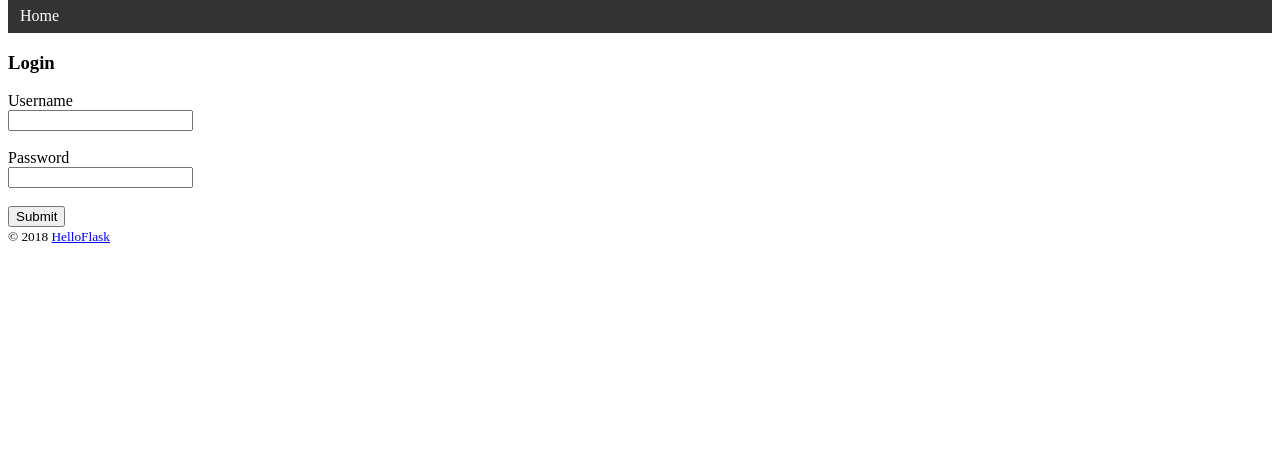
After one commit to JK1602lyq/watchlist, a Flask app: template templates/login.html in a window 1280 px wide. The commit adds this page. Shown: the part 347-800 px from the top of the page. Run offline with Flask 2, Linux system fonts and the light colour scheme; the template is opened without the code that fills it, so the values that code supplies are empty.

Commit message:
User authentification with Flask-Login

```diff
--- a/app.py
+++ b/app.py
@@ -1,11 +1,25 @@
 import os
 import sys
-from flask import Flask
+from flask import Flask, request, flash, redirect, url_for
 from flask import render_template
 from flask_sqlalchemy import SQLAlchemy
 import click
+from werkzeug.security import generate_password_hash, check_password_hash
+from flask_login import LoginManager
+from flask_login import login_user
+from flask_login import login_required, logout_user
+from flask_login import login_required, current_user
 
 app = Flask(__name__)
+
+
+login_manager = LoginManager(app)  # 实例化扩展类
+
+
+@login_manager.user_loader
+def load_user(user_id):  # 创建用户加载回调函数， 接受用户 ID 作为参数
+    user = User.query.get(int(user_id))  # 用 ID 作为 User 模型的主键查询对应的用户
+    return user # 返回用户对象
 
 
 WIN = sys.platform.startswith('win')
@@ -30,9 +44,22 @@ def initdb(drop):
     click.echo('Initialized database.') # 输出提示信息
 
 
-class User(db.Model):  # 表名将会是 user（ 自动生成， 小写处理）
-    id = db.Column(db.Integer, primary_key=True)  # 主键
-    name = db.Column(db.String(20))  # 名字
+class User(db.Model):
+    id = db.Column(db.Integer, primary_key=True)
+    name = db.Column(db.String(20))
+    username = db.Column(db.String(20)) # 用户名
+    password_hash = db.Column(db.String(128)) # 密码散列值
+
+    def set_password(self, password):  # 用来设置密码的方法， 接受密码作为参数
+        self.password_hash = generate_password_hash(password)  # 将生成的密码保持到对应字段
+
+    def validate_password(self, password):  # 用于验证密码的方法， 接受密码作为参数
+        return check_password_hash(self.password_hash, password)  # 返回布尔值
+
+
+# class User(db.Model):  # 表名将会是 user（ 自动生成， 小写处理）
+#     id = db.Column(db.Integer, primary_key=True)  # 主键
+#     name = db.Column(db.String(20))  # 名字
 
 
 class Movie(db.Model):  # 表名将会是 movie
@@ -62,14 +89,115 @@ def forge():
     db.session.add(user)
     for m in movies:
         movie = Movie(title=m['title'], year=m['year'])
-    db.session.add(movie)
+        db.session.add(movie)
     db.session.commit()
     click.echo('Done.')
 
 
+@app.cli.command()
+@click.option('--username', prompt=True, help='The username used to login.')
+@click.option('--password', prompt=True, hide_input=True, confirmation_prompt=True, help='The password used to login.')
+def admin(username, password):
+    """Create user."""
+    db.create_all()
+    user = User.query.first()
+    if user is not None:
+        click.echo('Updating user...')
+        user.username = username
+        user.set_password(password) # 设置密码
+    else:
+        click.echo('Creating user...')
+        user = User(username=username, name='Admin')
+        user.set_password(password) # 设置密码
+        db.session.add(user)
+    db.session.commit() # 提交数据库会话
+    click.echo('Done.')
+
+
+# ...
+@app.route('/login', methods=['GET', 'POST'])
+def login():
+    if request.method == 'POST':
+        username = request.form['username']
+        password = request.form['password']
+        if not username or not password:
+            flash('Invalid input.')
+            return redirect(url_for('login'))
+        user = User.query.first()
+        # 验证用户名和密码是否一致
+        if username == user.username and user.validate_password(password):
+            login_user(user) # 登入用户
+            flash('Login success.')
+            return redirect(url_for('index')) # 重定向到主页
+        flash('Invalid username or password.') # 如果验证失败， 显示错误消息
+        return redirect(url_for('login')) # 重定向回登录页面
+    return render_template('login.html')
+
+
+@app.route('/logout')
+@login_required  # 用于视图保护， 后面会详细介绍
+def logout():
+    logout_user()  # 登出用户
+    flash('Goodbye.')
+    return redirect(url_for('index'))  # 重定向回首页
+
+
+login_manager.login_message = 'Please login in first'
+login_manager.login_view = 'login'
+
+
+@app.route('/movie/delete/<int:movie_id>', methods=['POST'])
+@login_required # 登录保护
+def delete(movie_id):
+    movie = Movie.query.get_or_404(movie_id)
+    db.session.delete(movie)
+    db.session.commit()
+    flash('Item deleted.')
+    return redirect(url_for('index'))
+
+
+@app.route('/movie/edit/<int:movie_id>', methods=['GET', 'POST'])
+@login_required
+def edit(movie_id):
+    movie = Movie.query.get_or_404(movie_id)
+    movie['title'] = request.form['title']
+    movie['year'] = request.form['year']
+    db.session.commit()
+    flash('Item altered.')
+    return redirect(url_for('index'))
+
+
+@app.route('/', methods=['GET', 'POST'])
+def index():
+    if request.method == 'POST':
+        if not current_user.is_authenticated:  # 如果当前用户未认证
+            flash('Please login in first')
+            return redirect(url_for('index'))  # 重定向到主页
+
+
+@app.route('/settings', methods=['GET', 'POST'])
+@login_required
+def settings():
+    if request.method == 'POST':
+        name = request.form['name']
+        if not name or len(name) > 20:
+            flash('Invalid input.')
+            return redirect(url_for('settings'))
+        current_user.name = name
+    # current_user 会返回当前登录用户的数据库记录对象
+    # 等同于下面的用法
+    # user = User.query.first()
+    # user.name = name
+        db.session.commit()
+        flash('Settings updated.')
+        return redirect(url_for('index'))
+    return render_template('settings.html')
+
+
 @app.route('/')
 def index():
-    return render_template('index.html', name=name, movies=movies)
+    movies = Movie.query.all()
+    return render_template('index.html', movies=movies)
 
 # @app.route('/')
 # def hello():
--- /dev/null
+++ b/static/style.css
@@ -0,0 +1,38 @@
+nav ul {
+list-style-type: none;
+margin: 0;
+padding: 0;
+overflow: hidden;
+background-color: #333;
+}
+
+nav li {
+float: left;
+}
+
+nav li a {
+display: block;
+color: white;
+text-align: center;
+padding: 8px 12px;
+text-decoration: none;
+}
+
+nav li a:hover {
+background-color: #111;
+}
+
+
+.float-right {
+float: right;
+}
+
+.imdb {
+font-size: 12px;
+font-weight: bold;
+color: black;
+text-decoration: none;
+background: #F5C518;
+border-radius: 5px;
+padding: 3px 5px;
+}
--- /dev/null
+++ b/templates/base.html
@@ -0,0 +1,28 @@
+<!DOCTYPE html>
+<html lang="en">
+<head>
+{% block head %}
+<meta charset="utf-8">
+<meta name="viewport" content="width=device-width, initial-s
+cale=1.0">
+<title>{{ user.name }}'s Watchlist</title>
+<link rel="icon" href="{{ url_for('static', filename='favicon.png') }}">
+<link rel="stylesheet" href="{{ url_for('static', filename='style.css') }}" type="text/css">
+{% endblock %}
+</head>
+<body>
+<h2>
+<img alt="Avatar" class="avatar" src="{{ url_for('static', filename='images/avatar.png') }}">
+{{ user.name }}'s Watchlist
+</h2>
+<nav>
+<ul>
+<li><a href="{{ url_for('index') }}">Home</a></li>
+</ul>
+</nav>
+{% block content %}{% endblock %}
+<footer>
+<small>&copy; 2018 <a href="http://helloflask.com/tutorial">HelloFlask</a></small>
+</footer>
+</body>
+</html>
--- /dev/null
+++ b/templates/login.html
@@ -0,0 +1,22 @@
+<!DOCTYPE html>
+<html lang="en">
+<head>
+    <meta charset="UTF-8">
+    <title>Please login in</title>
+    <link rel="icon" href="{{ url_for('static', filename='favicon.png') }}">
+</head>
+<body>
+{% extends 'base.html' %}
+{% block content %}
+<h3>Login</h3>
+<form method="post">
+    Username<br>
+    <input type="text" name="username" required><br><br>
+    Password<br>
+    <!-- 密码输入框的 type 属性使用 password， 会将输入值显示为圆点 -->
+    <input type="password" name="password" required><br><br>
+    <input class="btn" type="submit" name="submit" value="Submit">
+</form>
+{% endblock %}
+</body>
+</html>
```
Also changed, not shown: templates/index.html (+38 -9 lines), templates/settings.html (added, +19 -0 lines).
